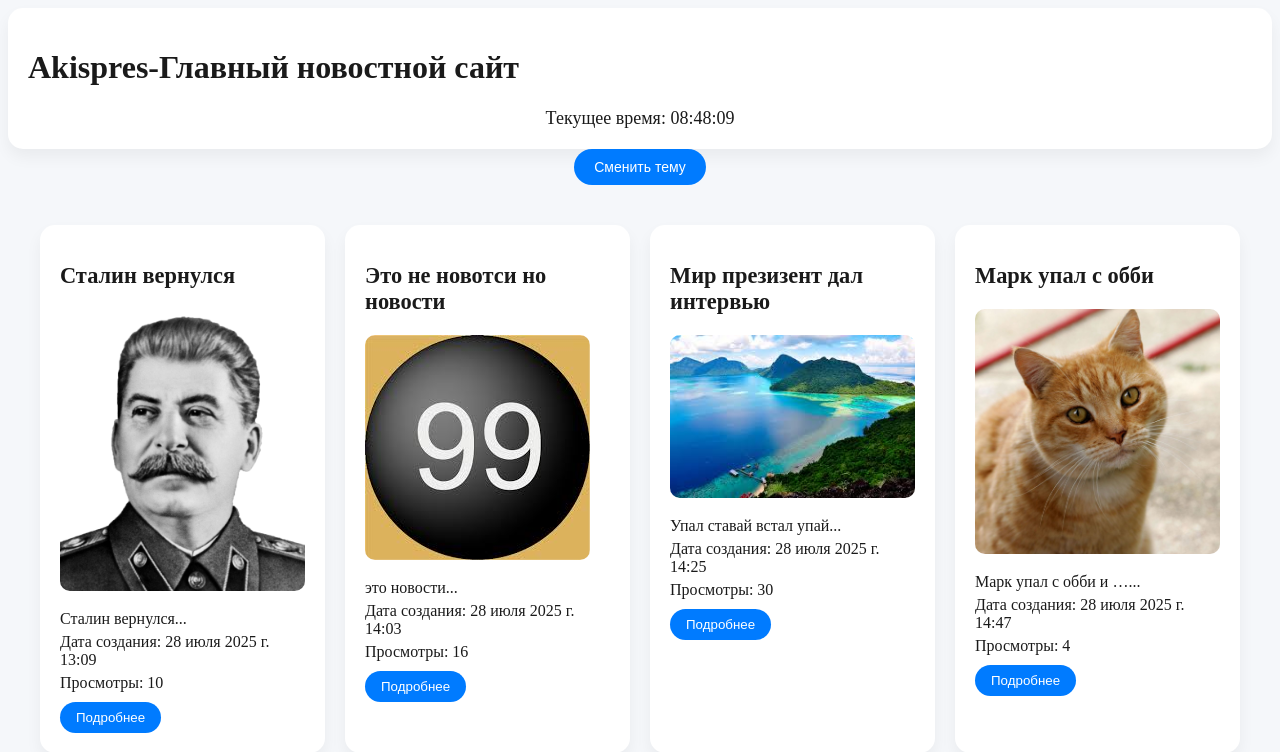
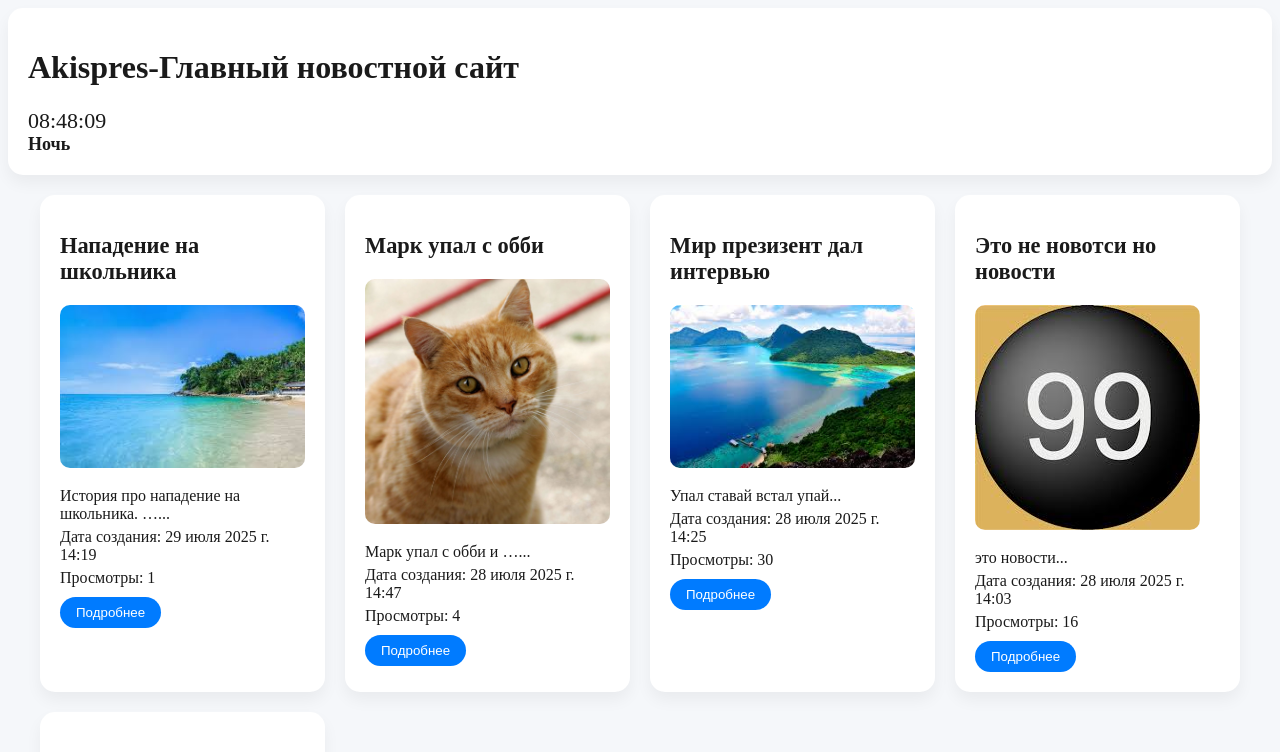
Before and after one commit to nuradilcoder/final_project, a Django app: page / in a window 1280 px wide. Shown: the top 752 px of the page. Run offline with Django 5.2, Linux system fonts and the light colour scheme; data comes from the database, SQL or seed files in the repository; both versions use the stored data as it was after the commit.

Commit message:
Add files via upload

```diff
--- a/news/static/css/theme.css
+++ b/news/static/css/theme.css
@@ -39,3 +39,6 @@ body {
 .theme-toggle:hover {
     background: #0056b3;
 }
+body {
+    transition: background-color 0.3s ease, color 0.3s ease;
+  }
--- a/news/static/js/theme.js
+++ b/news/static/js/theme.js
@@ -1,24 +1,58 @@
 function toggleTheme() {
     document.body.classList.toggle('dark-theme');
     localStorage.setItem('theme', document.body.classList.contains('dark-theme') ? 'dark' : 'light');
-}
+    updateThemeText();
+  }
 
-window.onload = () => {
+  function updateThemeText() {
+    const themeTextEl = document.getElementById('theme-text');
+    if (themeTextEl) {
+      themeTextEl.textContent = getThemeText();
+    }
+
+    const clock = document.getElementById('clock');
+    if (clock) {
+      const timePart = clock.textContent.split(' — ')[0] || '';
+      clock.textContent = `${timePart} — ${getThemeText()}`;
+    }
+  }
+
+  function getThemeText() {
+    return document.body.classList.contains('dark-theme') ? 'День' : 'Ночь';
+  }
+
+  function updateClock() {
+    const now = new Date();
+    const options = { hour: '2-digit', minute: '2-digit', second: '2-digit' };
+    const timeString = now.toLocaleTimeString('ru-RU', options);
+    document.getElementById('clock').textContent = timeString;
+  }
+
+  setInterval(updateClock, 1000);
+
+  window.addEventListener("DOMContentLoaded", () => {
     const savedTheme = localStorage.getItem('theme');
     if (savedTheme === 'dark') {
-        document.body.classList.add('dark-theme');
+      document.body.classList.add('dark-theme');
     }
-};
 
-function updateClock() {
-    const now = new Date();
-    const options = {
-        hour: '2-digit',
-        minute: '2-digit',
-        second: '2-digit'
-    };
-    const timeString = now.toLocaleTimeString('ru-RU', options);
-    document.getElementById('clock').textContent = 'Текущее время: ' + timeString;
-}
-setInterval(updateClock, 1000);
-updateClock();  // для немедленного запуска
+    updateClock();
+    updateThemeText();
+
+    // Теперь, когда всё готово — показываем страницу
+    document.body.style.visibility = 'visible';
+  });
+  function loadNewsDetail(newsId) {
+    fetch(`/news/${newsId}/`)
+      .then(res => res.text())
+      .then(html => {
+        document.querySelector('.news-container').innerHTML = html;
+      });
+  }
+  function getTimeOfDay() {
+    const hour = new Date().getHours();
+    if (hour >= 5 && hour < 12) return 'Утро';
+    if (hour >= 12 && hour < 17) return 'День';
+    if (hour >= 17 && hour < 21) return 'Вечер';
+    return 'Ночь';
+  }
--- a/news/templates/news_detail.html
+++ b/news/templates/news_detail.html
@@ -6,9 +6,10 @@
     <title>{{ news.title }} | Новость</title>
     <link rel="stylesheet" href="{% static 'css/news_detail.css' %}">
     <link rel="stylesheet" href="{% static 'css/theme.css' %}">
+    <link rel="preload" href="{% static 'css/theme.css' %}" as="style">
+    <link rel="preload" href="{% static 'js/theme.js' %}" as="script">
 </head>
 <body>
-    <button class="theme-toggle" onclick="toggleTheme()">Сменить тему</button>
 
     <div class="news-detail">
         <h2>{{ news.title }}</h2>
--- a/news/templates/news_list.html
+++ b/news/templates/news_list.html
@@ -2,18 +2,23 @@
 <!DOCTYPE html>
 <html lang="ru">
 <head>
-    <meta charset="UTF-8">
     <title> Akispres </title>
     <link rel="stylesheet" href="{% static 'css/news_list.css' %}">
     <link rel="stylesheet" href="{% static 'css/theme.css' %}">
+    <link rel="preload" href="{% static 'css/theme.css' %}" as="style">
+    <link rel="preload" href="{% static 'js/theme.js' %}" as="script">
 </head>
 <body>
+
    <div class="news-card" >
    <h1> Akispres-Главный новостной сайт</h1>
-   <div id="clock" style="text-align:center; font-size:18px; margin-top:10px;"></div>
+   <div id="clock" style="text-align:left; font-size:22px; margin-top:14px;"></div>
+   <div class="theme-indicator" onclick="toggleTheme()" style="cursor: pointer;">
+    <span id="theme-text" style="font-size: 18px; font-weight: bold;"></span>
+   </div>
    </div>
 
-    <button class="theme-toggle" onclick="toggleTheme()">Сменить тему</button>
+
 
     <div class="news-container">
         {% for news in news %}
--- a/news/views.py
+++ b/news/views.py
@@ -3,7 +3,7 @@ from .models import News
 
 # Create your views here.
 def news_list(request):
-    news = News.objects.all()
+    news = News.objects.all().order_by('-created_at')
     context = {'news': news}
     return render(request, 'news_list.html', context)
 
```
Also changed, not shown: db.sqlite3, media/news_image/arot.jpeg (added).
